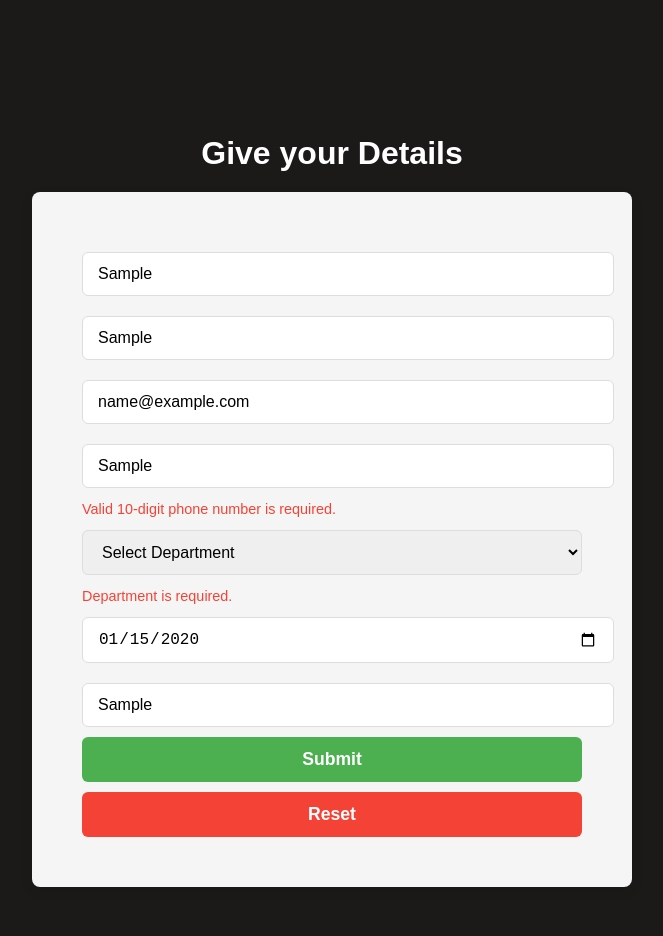
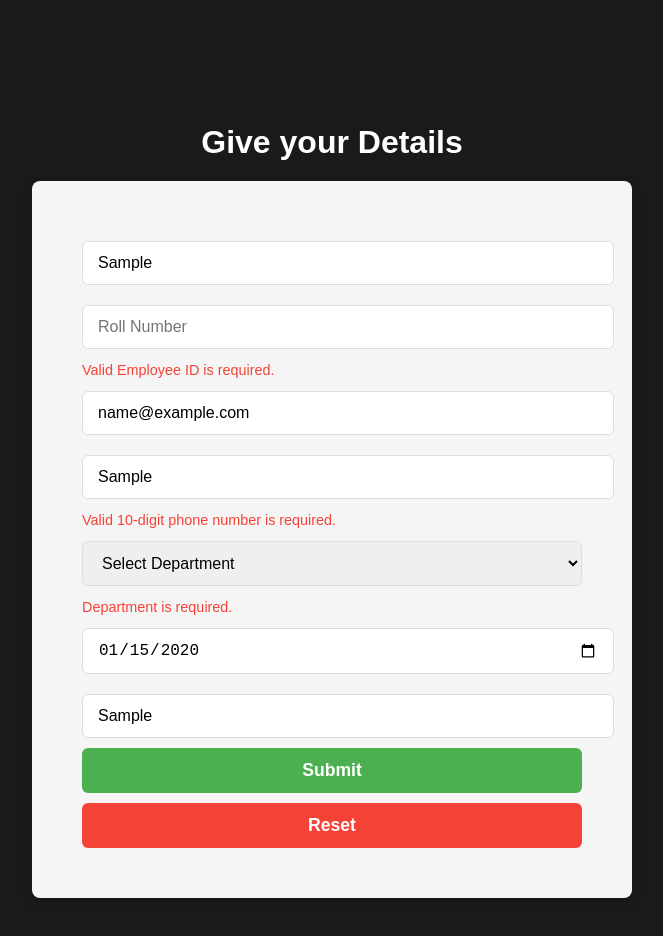
Before and after one commit to subash3650/React_Form_Validation, a React (Create React App) app in the folder client/: page / in a window 1280 px wide. Both pictures are taken after typing "Sample", "Sample", "name@example.com", "Sample", "2020-01-15", "Sample" into the empty fields and a click on the button "Submit". Shown: the top 936 px of the page, without its empty margins (308-971 px from the left). Built offline with nearby package versions, Linux system fonts and the light colour scheme; the HTML template or start-up script is replaced by a standard one.

Commit message:
Server files updated

```diff
--- a/client/src/components/Form.jsx
+++ b/client/src/components/Form.jsx
@@ -5,7 +5,7 @@ import "./form.css";
 function Form() {
   const [form, setForm] = useState({
     name: "",
-    employeeId: "",
+    RollNumber: "",
     email: "",
     phoneNumber: "",
     department: "",
@@ -23,13 +23,13 @@ function Form() {
 
   const validate = (formData) => {
     let tempErrors = {};
-    if (!formData.name) {
+    if (!formData.name || !/^[a-zA-Z\s]+$/.test(form.name)){
       tempErrors.name = "Name is required.";
     }
-    if (!formData.employeeId || formData.employeeId.length > 10) {
-      tempErrors.employeeId = "Valid Employee ID is required.";
+    if (!formData.RollNumber || formData.RollNumber.length > 10) {
+      tempErrors.RollNumber = "Valid Employee ID is required.";
     }
-    if (!/\S+@\S+\.\S+/.test(formData.email)) {
+    if (!/\S+@\S+\.\S+/.test(formData.email) ) {
       tempErrors.email = "Valid Email is required.";
     }
     if (!/^\d{10}$/.test(formData.phoneNumber)) {
@@ -57,14 +57,15 @@ function Form() {
       alert(res.data.message);
       setForm({
         name: "",
-        employeeId: "",
+        RollNumber: "",
         email: "",
         phoneNumber: "",
         department: "",
         dateOfJoining: "",
         role: "",
       });
-    } catch (err) {
+    }
+    catch (err) {
       const errorMessage = err.response?.data?.message || "Submission failed!";
       alert(errorMessage);
     }
@@ -83,12 +84,12 @@ function Form() {
         {errors.name && <p className="error">{errors.name}</p>}
 
         <input
-          name="employeeId"
-          value={form.employeeId}
+          name="Roll Number"
+          value={form.RollNumber}
           onChange={handleChange}
-          placeholder="Employee ID"
+          placeholder="Roll Number"
         />
-        {errors.employeeId && <p className="error">{errors.employeeId}</p>}
+        {errors.RollNumber && <p className="error">{errors.RollNumber}</p>}
 
         <input
           name="email"
```
Also changed, not shown: 1 other file (tests, documents, lock files or other folders).
